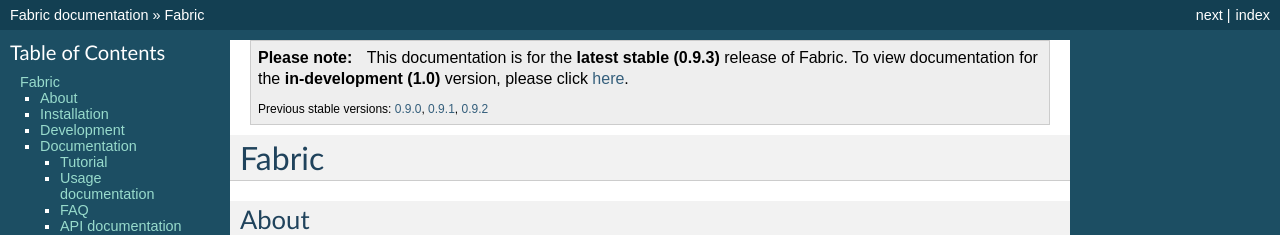
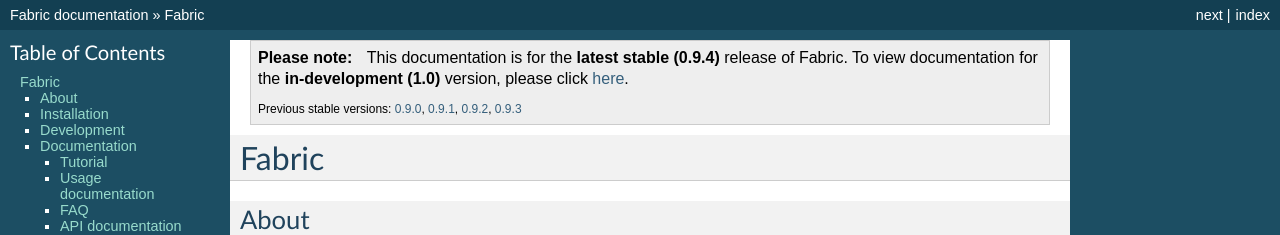
Before and after one commit to fabric/fabric, a Sphinx documentation site: the page built from docs/index.rst, in a window 1280 px wide and 900 px high. Shown: the top 235 px of the window. Built offline with Sphinx 7.4.7, drawn with Linux system fonts in a browser that asks for light colours.

Commit message:
Hope this is the last time we need to do this

```diff
--- a/docs/_templates/page.html
+++ b/docs/_templates/page.html
@@ -3,11 +3,11 @@
 <div class="admonition note">
     <p class="first admonition-title">Please note</p>
     <p>This documentation is for the <strong>latest stable
-    (0.9.3)</strong> release of Fabric. To view documentation for the
+    (0.9.4)</strong> release of Fabric. To view documentation for the
     <strong>in-development (1.0)</strong> version, please click
     <a href="/1.0/">here</a>.</p>
     <p class="last" style="font-size: 75%;">Previous stable
-    versions: <a href="/0.9.0/">0.9.0</a>, <a href="/0.9.1/">0.9.1</a>, <a href="/0.9.2/">0.9.2</a>
+    versions: <a href="/0.9.0/">0.9.0</a>, <a href="/0.9.1/">0.9.1</a>, <a href="/0.9.2/">0.9.2</a>, <a href="/0.9.3/">0.9.3</a>
 </div>
 {{ super() }}
 {% endblock %}
```
